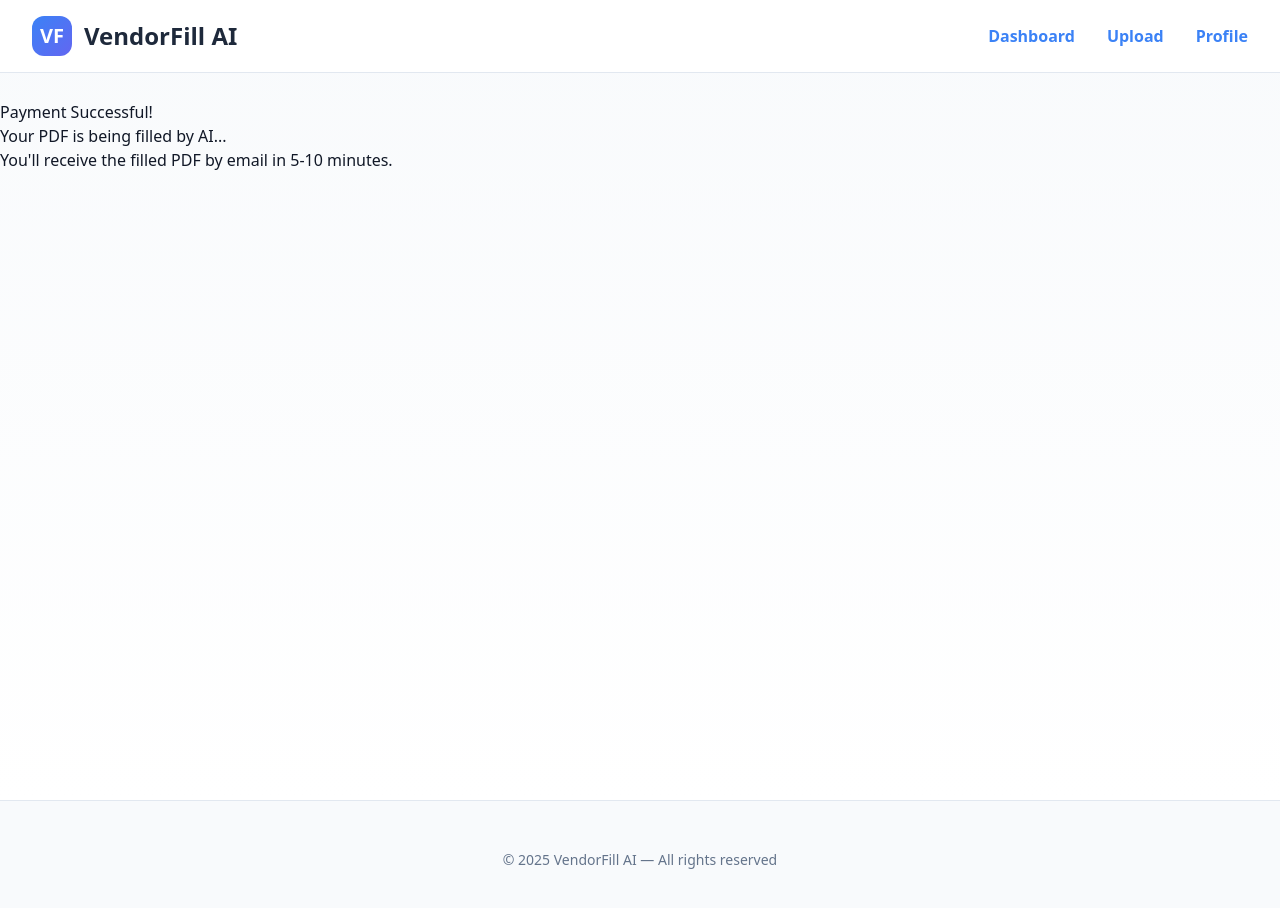
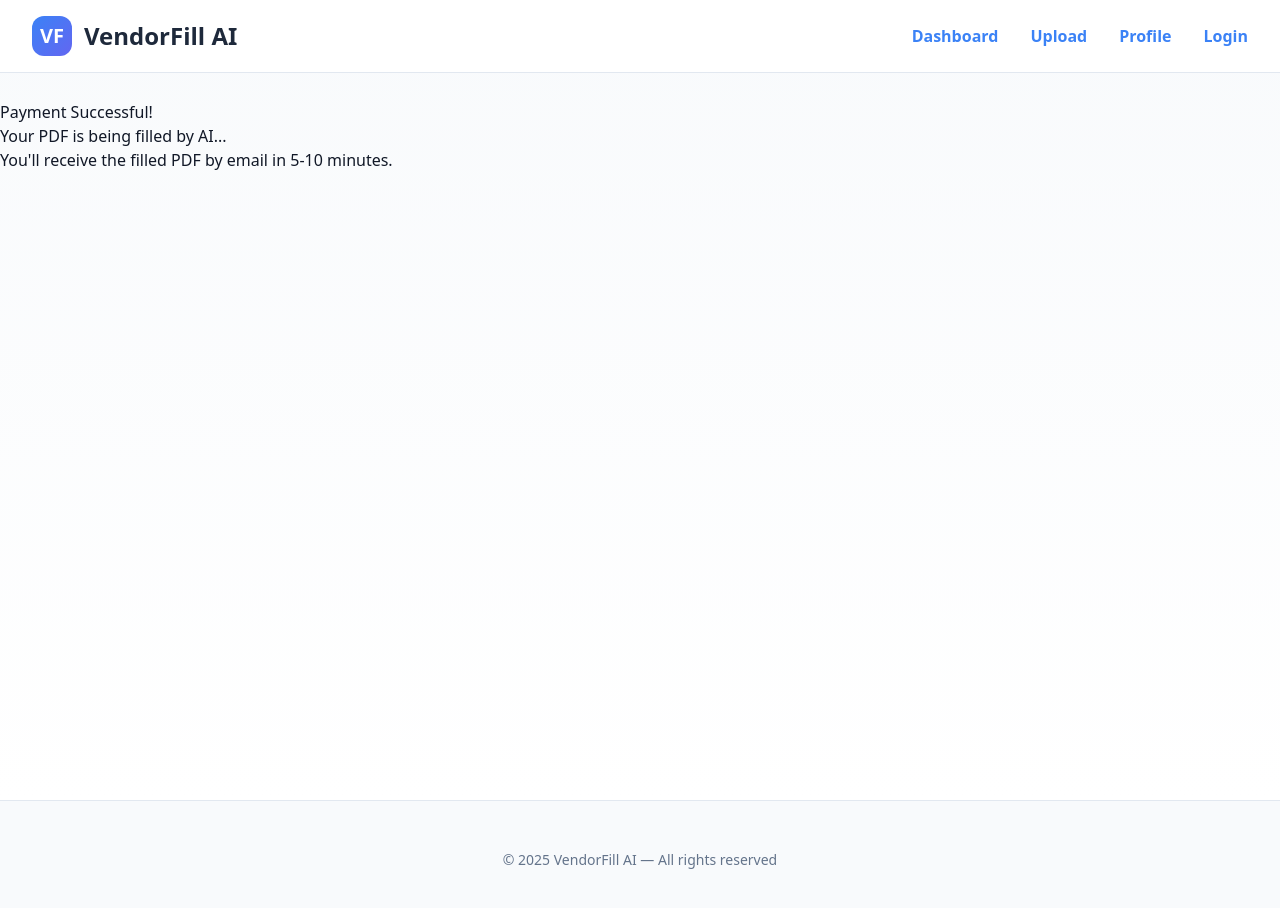
Before and after one commit to deansw/vendorfill, a Next.js app: page /upload/success in a window 1280 px wide. Shown: the top 908 px of the page. Built offline with nearby package versions, Linux system fonts and the light colour scheme.

Commit message:
Update layout.tsx

```diff
--- a/app/layout.tsx
+++ b/app/layout.tsx
@@ -1,4 +1,4 @@
-// app/layout.tsx — REPLACE EVERYTHING WITH THIS
+// app/layout.tsx — FULL WITH LOGIN LINK IN HEADER
 import "./globals.css"
 import Link from "next/link"
 
@@ -45,10 +45,20 @@ export default function RootLayout({
             </span>
           </Link>
 
-          <nav style={{ display: "flex", gap: "2rem" }}>
-            <Link href="/dashboard" style={{ color: "#3b82f6", fontWeight: "600", textDecoration: "none" }}>Dashboard</Link>
-            <Link href="/upload" style={{ color: "#3b82f6", fontWeight: "600", textDecoration: "none" }}>Upload</Link>
-            <Link href="/profile" style={{ color: "#3b82f6", fontWeight: "600", textDecoration: "none" }}>Profile</Link>
+          {/* Navigation Links — including Login */}
+          <nav style={{ display: "flex", gap: "2rem", alignItems: "center" }}>
+            <Link href="/dashboard" style={{ color: "#3b82f6", fontWeight: "600", textDecoration: "none" }}>
+              Dashboard
+            </Link>
+            <Link href="/upload" style={{ color: "#3b82f6", fontWeight: "600", textDecoration: "none" }}>
+              Upload
+            </Link>
+            <Link href="/profile" style={{ color: "#3b82f6", fontWeight: "600", textDecoration: "none" }}>
+              Profile
+            </Link>
+            <Link href="/login" style={{ color: "#3b82f6", fontWeight: "600", textDecoration: "none" }}>
+              Login
+            </Link>
           </nav>
         </header>
 
```
